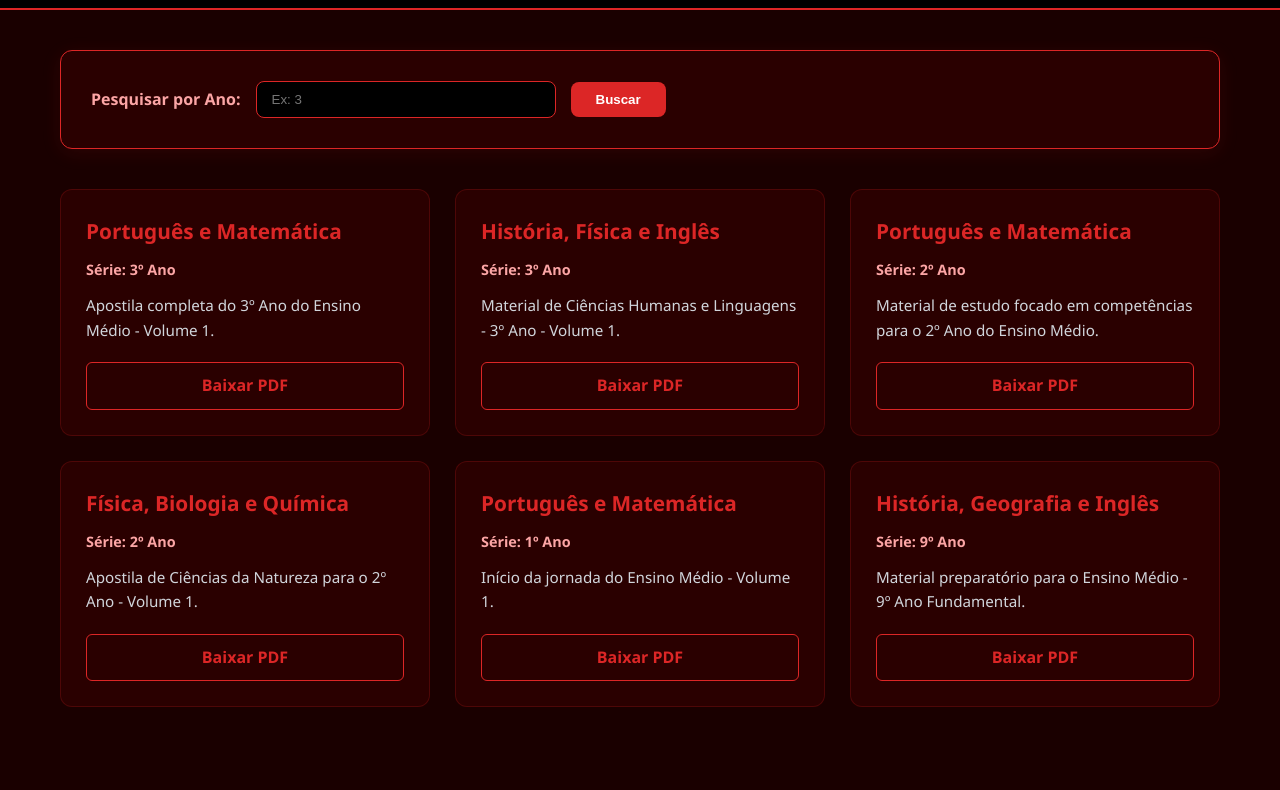
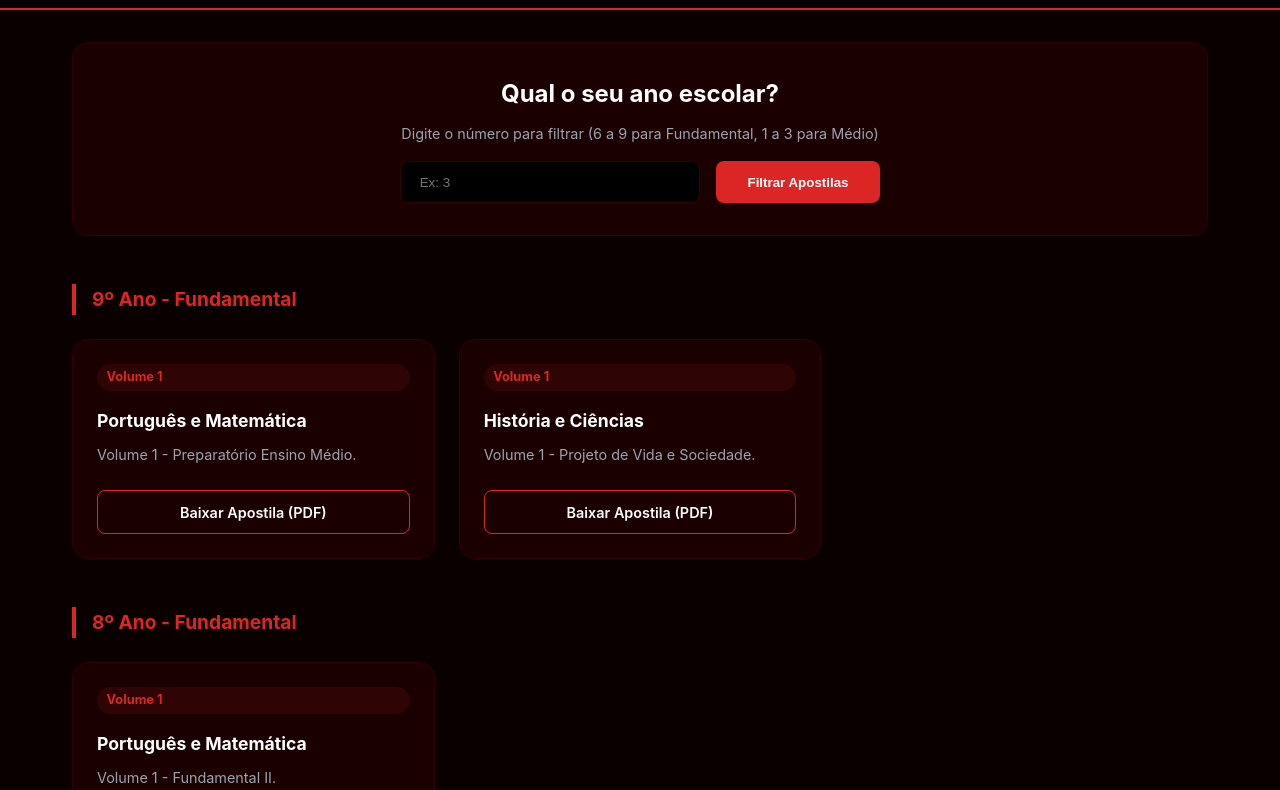
Before and after one commit to CyberVanguard001/key-system, a plain HTML site: page index.html in a window 1280 px wide. Shown: the part 78-868 px from the top of the page. Before the commit the page ends 825 px from the top, so only its background shows below. Drawn offline with Linux system fonts and the light colour scheme.

Commit message:
Update index.html

```diff
--- a/index.html
+++ b/index.html
@@ -3,116 +3,115 @@
 <head>
     <meta charset="UTF-8">
     <meta name="viewport" content="width=device-width, initial-scale=1.0">
-    <title>Apostilas Gordinho SP</title>
+    <title>Portal de Apostilas - GORDINHO SP</title>
     <style>
         :root {
             --primary: #dc2626;
-            --primary-dark: #b91c1c;
-            --bg-dark: #1a0000;
-            --card-bg: #2a0000;
+            --primary-hover: #b91c1c;
+            --bg-dark: #0a0000;
+            --card-bg: #1a0000;
+            --card-border: #330000;
             --text-light: #ffffff;
-            --text-muted: #fca5a5;
+            --text-muted: #9ca3af;
         }
 
-        * {
-            margin: 0;
-            padding: 0;
-            box-sizing: border-box;
-        }
-
+        * { margin: 0; padding: 0; box-sizing: border-box; }
         body {
-            font-family: 'Segoe UI', Tahoma, Geneva, Verdana, sans-serif;
+            font-family: 'Inter', system-ui, -apple-system, sans-serif;
             background-color: var(--bg-dark);
             color: var(--text-light);
             line-height: 1.6;
         }
 
-        /* 1. Cabeçalho */
+        /* Cabeçalho */
         header {
-            background-color: #000;
-            padding: 20px 5%;
+            background: #000;
+            padding: 1.5rem 5%;
             border-bottom: 2px solid var(--primary);
             position: sticky;
             top: 0;
-            z-index: 100;
+            z-index: 1000;
+            display: flex;
+            justify-content: space-between;
+            align-items: center;
         }
 
         header h1 {
             color: var(--primary);
-            font-size: 1.8rem;
-            font-weight: 800;
-            text-transform: uppercase;
-            letter-spacing: 2px;
-            display: inline-block;
+            font-size: 1.5rem;
+            font-weight: 900;
+            letter-spacing: -1px;
         }
 
-        /* 2. Seção Principal */
+        /* Main Section */
         main {
             max-width: 1200px;
             margin: 0 auto;
-            padding: 40px 20px;
+            padding: 2rem;
         }
 
-        /* 3. Sistema de Pesquisa */
-        .search-section {
-            background-color: var(--card-bg);
-            padding: 30px;
-            border-radius: 12px;
-            border: 1px solid var(--primary);
-            margin-bottom: 40px;
-            box-shadow: 0 4px 20px rgba(220, 38, 38, 0.1);
+        /* Sistema de Pesquisa */
+        .search-area {
+            background: var(--card-bg);
+            padding: 2rem;
+            border-radius: 1rem;
+            border: 1px solid var(--card-border);
+            margin-bottom: 3rem;
+            text-align: center;
         }
 
         .search-form {
             display: flex;
-            align-items: center;
-            gap: 15px;
-            flex-wrap: wrap;
+            gap: 1rem;
+            justify-content: center;
+            margin-top: 1rem;
         }
 
-        .search-form label {
-            font-weight: 600;
-            color: var(--text-muted);
-        }
-
-        .search-form input {
+        input {
+            padding: 0.8rem 1.2rem;
+            border-radius: 0.5rem;
+            border: 1px solid var(--card-border);
             background: #000;
-            border: 1px solid var(--primary);
-            padding: 10px 15px;
-            border-radius: 8px;
-            color: white;
-            flex-grow: 1;
+            color: #fff;
+            width: 100%;
             max-width: 300px;
         }
 
-        .search-form button {
-            background-color: var(--primary);
-            color: white;
+        button {
+            padding: 0.8rem 2rem;
+            background: var(--primary);
+            color: #fff;
             border: none;
-            padding: 10px 25px;
-            border-radius: 8px;
+            border-radius: 0.5rem;
+            font-weight: bold;
             cursor: pointer;
-            font-weight: bold;
-            transition: background 0.3s;
+            transition: 0.3s;
         }
 
-        .search-form button:hover {
-            background-color: var(--primary-dark);
+        button:hover { background: var(--primary-hover); }
+
+        /* Grid de Anos/Cards */
+        .section-title {
+            font-size: 1.2rem;
+            color: var(--primary);
+            margin-bottom: 1.5rem;
+            border-left: 4px solid var(--primary);
+            padding-left: 1rem;
         }
 
-        /* 4. Área de Exibição */
-        .apostilas-container {
+        .apostilas-grid {
             display: grid;
-            grid-template-columns: repeat(auto-fill, minmax(300px, 1fr));
-            gap: 25px;
+            grid-template-columns: repeat(auto-fill, minmax(280px, 1fr));
+            gap: 1.5rem;
+            margin-bottom: 3rem;
         }
 
         .apostila-card {
-            background-color: var(--card-bg);
-            border-radius: 12px;
-            padding: 25px;
-            border: 1px solid rgba(220, 38, 38, 0.2);
-            transition: transform 0.3s, border-color 0.3s;
+            background: var(--card-bg);
+            border: 1px solid var(--card-border);
+            border-radius: 1rem;
+            padding: 1.5rem;
+            transition: 0.3s;
             display: flex;
             flex-direction: column;
         }
@@ -120,74 +119,52 @@
         .apostila-card:hover {
             transform: translateY(-5px);
             border-color: var(--primary);
+            box-shadow: 0 10px 30px rgba(220, 38, 38, 0.1);
         }
 
-        .apostila-card h2 {
-            font-size: 1.3rem;
-            color: var(--primary);
-            margin-bottom: 10px;
+        .apostila-card h3 {
+            font-size: 1.1rem;
+            margin-bottom: 0.5rem;
+            color: #fff;
         }
 
-        .apostila-card .year-label {
-            font-size: 0.9rem;
+        .badge {
+            display: inline-block;
+            padding: 0.2rem 0.6rem;
+            background: rgba(220, 38, 38, 0.1);
+            color: var(--primary);
+            border-radius: 2rem;
+            font-size: 0.8rem;
             font-weight: bold;
-            color: var(--text-muted);
-            margin-bottom: 12px;
+            margin-bottom: 1rem;
         }
 
-        .apostila-card p {
-            font-size: 0.95rem;
-            margin-bottom: 20px;
-            color: #d1d5db;
+        .description {
+            font-size: 0.9rem;
+            color: var(--text-muted);
+            margin-bottom: 1.5rem;
             flex-grow: 1;
         }
 
-        .apostila-card a {
-            display: block;
+        .btn-view {
             text-align: center;
-            background-color: transparent;
+            text-decoration: none;
+            color: #fff;
             border: 1px solid var(--primary);
-            color: var(--primary);
-            text-decoration: none;
-            padding: 10px;
-            border-radius: 6px;
+            padding: 0.6rem;
+            border-radius: 0.5rem;
+            font-size: 0.9rem;
             font-weight: 600;
-            transition: all 0.3s;
+            transition: 0.3s;
         }
 
-        .apostila-card a:hover {
-            background-color: var(--primary);
-            color: white;
+        .btn-view:hover {
+            background: var(--primary);
         }
 
-        .no-results {
-            grid-column: 1 / -1;
-            text-align: center;
-            padding: 40px;
-            font-size: 1.2rem;
-            color: var(--text-muted);
-        }
-
-        /* Estilização Responsiva */
-        @media screen and (max-width: 768px) {
-            header h1 {
-                font-size: 1.4rem;
-                width: 100%;
-                text-align: center;
-            }
-
-            .search-form {
-                flex-direction: column;
-                align-items: stretch;
-            }
-
-            .search-form input {
-                max-width: 100%;
-            }
-
-            .apostilas-container {
-                grid-template-columns: 1fr;
-            }
+        @media (max-width: 768px) {
+            .search-form { flex-direction: column; align-items: center; }
+            input { max-width: 100%; }
         }
     </style>
 </head>
@@ -195,106 +172,108 @@
 
     <header>
         <h1>GORDINHO SP</h1>
+        <div style="font-size: 0.8rem; opacity: 0.5;">Portal Oficial de Materiais</div>
     </header>
 
     <main>
-        <section class="search-section">
+        <section class="search-area">
+            <h2 style="margin-bottom: 0.5rem;">Qual o seu ano escolar?</h2>
+            <p style="color: var(--text-muted); font-size: 0.9rem;">Digite o número para filtrar (6 a 9 para Fundamental, 1 a 3 para Médio)</p>
             <form id="search-form" class="search-form">
-                <label for="year-input">Pesquisar por Ano:</label>
-                <input type="number" id="year-input" placeholder="Ex: 3" min="1">
-                <button type="submit" id="search-button">Buscar</button>
+                <input type="number" id="year-input" placeholder="Ex: 3" min="1" max="9">
+                <button type="submit">Filtrar Apostilas</button>
             </form>
         </section>
 
-        <div class="apostilas-container" id="apostilas-container">
-            <!-- Cards serão inseridos aqui -->
+        <div id="content-area">
+            <!-- Os cards serão injetados aqui via JS -->
         </div>
     </main>
 
     <script>
-        // Dados reais das apostilas mapeados do projeto Gordinho Tarefas
-        const mockApostilas = [
-            {
-                id: 1,
-                titulo: "Português e Matemática",
-                ano: 3,
-                descricao: "Apostila completa do 3º Ano do Ensino Médio - Volume 1.",
-                link: "https://apostilas.crimsonzerohub.xyz/3_Ano/1_volume/portugues_matematica/download/portugues_matematica.pdf"
-            },
-            {
-                id: 2,
-                titulo: "História, Física e Inglês",
-                ano: 3,
-                descricao: "Material de Ciências Humanas e Linguagens - 3º Ano - Volume 1.",
-                link: "https://apostilas.crimsonzerohub.xyz/3_Ano/1_volume/historia_fisica_ingles/download/historia_fisica_ingles.pdf"
-            },
-            {
-                id: 3,
-                titulo: "Português e Matemática",
-                ano: 2,
-                descricao: "Material de estudo focado em competências para o 2º Ano do Ensino Médio.",
-                link: "https://apostilas.crimsonzerohub.xyz/2_Ano/1_volume/portugues_matematica/download/portugues_matematica.pdf"
-            },
-            {
-                id: 4,
-                titulo: "Física, Biologia e Química",
-                ano: 2,
-                descricao: "Apostila de Ciências da Natureza para o 2º Ano - Volume 1.",
-                link: "https://apostilas.crimsonzerohub.xyz/2_Ano/1_volume/fisica_biologia_quimica/download/fisica_biologia_quimica.pdf"
-            },
-            {
-                id: 5,
-                titulo: "Português e Matemática",
-                ano: 1,
-                descricao: "Início da jornada do Ensino Médio - Volume 1.",
-                link: "https://apostilas.crimsonzerohub.xyz/1_Ano/1_volume/portugues_matematica/download/portugues_matematica.pdf"
-            },
-            {
-                id: 6,
-                titulo: "História, Geografia e Inglês",
-                ano: 9,
-                descricao: "Material preparatório para o Ensino Médio - 9º Ano Fundamental.",
-                link: "https://apostilas.crimsonzerohub.xyz/9_Ano/1_volume/historia_ciencias_ingles_projeto_de_vida/download/historia_ciencias_ingles_projeto_de_vida.pdf"
-            }
+        const BASE_URL = "https://apostilas.crimsonzerohub.xyz";
+
+        // Mapeamento completo de todas as apostilas do servidor
+        const todasApostilas = [
+            // ENSINO MÉDIO - 3º ANO
+            { id: '3v1_pm', titulo: "Português e Matemática", ano: 3, vol: 1, desc: "Volume 1 - Material base de Linguagens e Matemática.", path: "/3_Ano/1_volume/portugues_matematica" },
+            { id: '3v1_hfi', titulo: "História, Física e Inglês", ano: 3, vol: 1, desc: "Volume 1 - Ciências Humanas e Natureza.", path: "/3_Ano/1_volume/historia_fisica_ingles" },
+            { id: '3v2_pm', titulo: "Português e Matemática", ano: 3, vol: 2, desc: "Volume 2 - Avançado.", path: "/3_Ano/2_volume/portugues_matematica" },
+
+            // ENSINO MÉDIO - 2º ANO
+            { id: '2v1_pm', titulo: "Português e Matemática", ano: 2, vol: 1, desc: "Volume 1 - Conteúdo programático oficial.", path: "/2_Ano/1_volume/portugues_matematica" },
+            { id: '2v1_fbq', titulo: "Física, Biologia e Química", ano: 2, vol: 1, desc: "Volume 1 - Ciências da Natureza.", path: "/2_Ano/1_volume/fisica_biologia_quimica" },
+            { id: '2v2_hgc', titulo: "História, Geografia e Ciências", ano: 2, vol: 2, desc: "Volume 2 - Humanas e Sociais.", path: "/2_Ano/2_volume/historia_ciencias_geografia_ingles" },
+
+            // ENSINO MÉDIO - 1º ANO
+            { id: '1v1_pm', titulo: "Português e Matemática", ano: 1, vol: 1, desc: "Volume 1 - Nivelamento e Base.", path: "/1_Ano/1_volume/portugues_matematica" },
+            { id: '1v1_fbq', titulo: "Física, Biologia e Química", ano: 1, vol: 1, desc: "Volume 1 - Introdução às Ciências.", path: "/1_Ano/1_volume/fisica_biologia_quimica" },
+
+            // FUNDAMENTAL - 9º ANO
+            { id: '9v1_pm', titulo: "Português e Matemática", ano: 9, vol: 1, desc: "Volume 1 - Preparatório Ensino Médio.", path: "/9_Ano/1_volume/portugues_matematica" },
+            { id: '9v1_hc', titulo: "História e Ciências", ano: 9, vol: 1, desc: "Volume 1 - Projeto de Vida e Sociedade.", path: "/9_Ano/1_volume/historia_ciencias_ingles_projeto_de_vida" },
+
+            // FUNDAMENTAL - 8º ANO
+            { id: '8v1_pm', titulo: "Português e Matemática", ano: 8, vol: 1, desc: "Volume 1 - Fundamental II.", path: "/8_Ano/1_volume/portugues_matematica" },
+
+            // FUNDAMENTAL - 7º ANO
+            { id: '7v1_pm', titulo: "Português e Matemática", ano: 7, vol: 1, desc: "Volume 1 - Fundamental II.", path: "/7_Ano/1_volume/portugues_matematica" },
+
+            // FUNDAMENTAL - 6º ANO
+            { id: '6v1_pm', titulo: "Português e Matemática", ano: 6, vol: 1, desc: "Volume 1 - Transição Fundamental I para II.", path: "/6_Ano/1_volume/portugues_matematica" }
         ];
 
-        function filterApostilasByYear(year) {
-            if (!year) return mockApostilas;
-            return mockApostilas.filter(ap => ap.ano == year);
-        }
-
-        function displayApostilas(apostilas) {
-            const container = document.getElementById('apostilas-container');
+        function renderizar(filtroAno = null) {
+            const container = document.getElementById('content-area');
             container.innerHTML = '';
 
-            if (apostilas.length === 0) {
-                container.innerHTML = '<div class="no-results">Nenhuma apostila encontrada para este ano. Tente outro (ex: 1, 2, 3 ou 9).</div>';
+            // Agrupar por ano para criar os "Cards de Anos" (Seções)
+            const anosUnicos = [...new Set(todasApostilas.map(a => a.ano))].sort((a, b) => b - a);
+
+            const anosParaMostrar = filtroAno ? [parseInt(filtroAno)] : anosUnicos;
+
+            if (anosParaMostrar.length === 0 || (filtroAno && !anosUnicos.includes(parseInt(filtroAno)))) {
+                container.innerHTML = `<div style="text-align:center; padding: 3rem; color: var(--primary);">Nenhum material encontrado para o ${filtroAno}º Ano.</div>`;
                 return;
             }
 
-            apostilas.forEach(ap => {
-                const card = document.createElement('div');
-                card.className = 'apostila-card';
-                card.innerHTML = `
-                    <h2>${ap.titulo}</h2>
-                    <div class="year-label">Série: ${ap.ano}º Ano</div>
-                    <p>${ap.descricao}</p>
-                    <a href="${ap.link}" target="_blank">Baixar PDF</a>
+            anosParaMostrar.forEach(ano => {
+                const label = ano <= 3 ? `${ano}º Ano - Médio` : `${ano}º Ano - Fundamental`;
+
+                let html = `
+                    <h2 class="section-title">${label}</h2>
+                    <div class="apostilas-grid">
                 `;
-                container.appendChild(card);
+
+                const apostilasDoAno = todasApostilas.filter(a => a.ano === ano);
+
+                apostilasDoAno.forEach(ap => {
+                    const folder = ap.path.split('/').pop();
+                    const downloadLink = `${BASE_URL}${ap.path}/download/${folder}.pdf`;
+
+                    html += `
+                        <div class="apostila-card">
+                            <span class="badge">Volume ${ap.vol}</span>
+                            <h3>${ap.titulo}</h3>
+                            <p class="description">${ap.desc}</p>
+                            <a href="${downloadLink}" class="btn-view" target="_blank">Baixar Apostila (PDF)</a>
+                        </div>
+                    `;
+                });
+
+                html += `</div>`;
+                container.innerHTML += html;
             });
         }
 
-        // Event Listener para a pesquisa
-        document.getElementById('search-form').addEventListener('submit', function(e) {
+        document.getElementById('search-form').addEventListener('submit', (e) => {
             e.preventDefault();
-            const yearVal = document.getElementById('year-input').value;
-            const filtered = filterApostilasByYear(yearVal);
-            displayApostilas(filtered);
+            const ano = document.getElementById('year-input').value;
+            renderizar(ano);
         });
 
-        // Chamada inicial
-        displayApostilas(mockApostilas);
+        // Inicializar com tudo
+        renderizar();
     </script>
 </body>
 </html>
```
